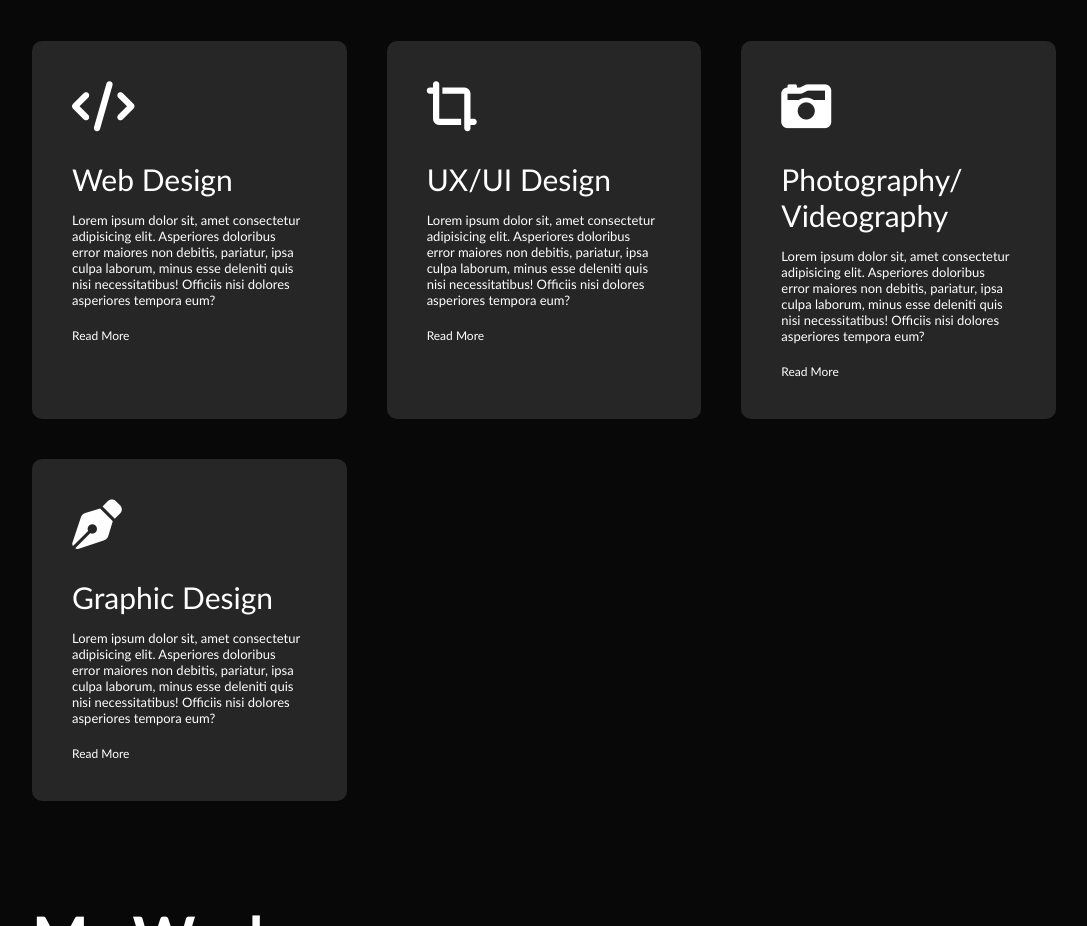
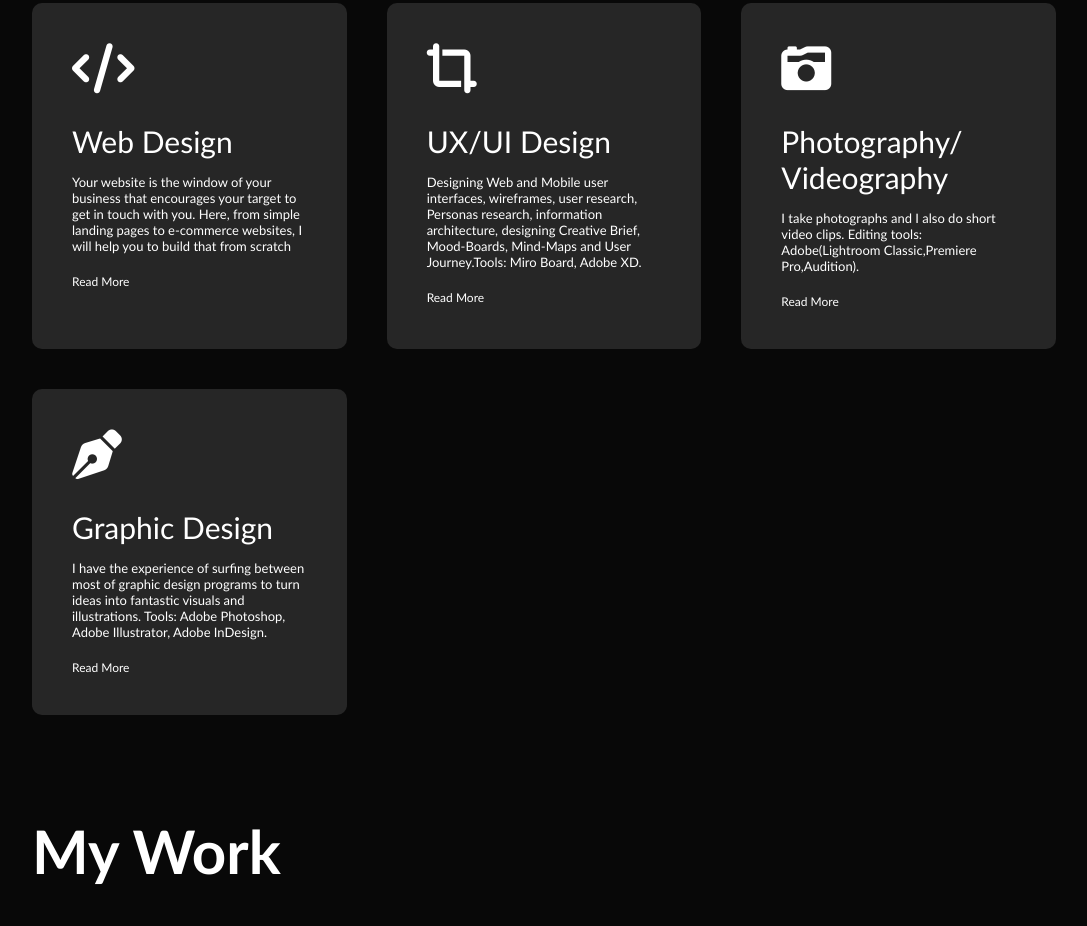
Before and after one commit to rahm0126/portfolio, a plain HTML site: page index.html in a window 1280 px wide. Shown: the part 1580-2506 px from the top of the page, without its empty margins (96-1183 px from the left). Drawn offline with Linux system fonts and the light colour scheme; files whose address does not match are found by name.

Commit message:
editing services

```diff
--- a/index.html
+++ b/index.html
@@ -39,13 +39,10 @@
         </div>
         <div class="about-col-2">
           <h1 class="sub-title">About Me</h1>
-          <p>Lorem ipsum dolor sit amet, consectetur adipiscing elit,
-            sed do eiusmod tempor incididunt ut labore et dolore magna aliqua.
-            Ut enim ad minim veniam, quis nostrud exercitation ullamco laboris
-            nisi ut aliquip ex ea commodo consequat. Duis aute irure dolor in
-            reprehenderit in voluptate velit esse cillum dolore eu fugiat nulla
-            pariatur. Excepteur sint occaecat cupidatat non proident, sunt in
-            culpa qui officia deserunt mollit anim id est laborum.
+          <p>I'm a current student in the Interactive Media Design program,
+            with a background in Industrial Engineering with hands-on experience
+            in coding,graphic design,UX/UI design, Photography and video Foundation,
+            I will help you to design and build your own website for your business.
           </p>
           <div class="tab-titles">
             <p class="tab-links active-link" onclick="opentab('skills')">Skills</p>
@@ -86,42 +83,37 @@
         <div>
           <i class="fa-solid fa-code"></i>
           <h2>Web Design</h2>
-          <p>Lorem ipsum dolor sit, amet consectetur adipisicing elit.
-            Asperiores doloribus error maiores non debitis,
-            pariatur, ipsa culpa laborum,
-            minus esse deleniti quis nisi necessitatibus!
-            Officiis nisi dolores asperiores tempora eum?</p>
+          <p>Your website is the window of your business that encourages your
+             target to get in touch with you. Here, from simple landing pages
+             to e-commerce websites, I will help you to build that from scratch</p>
             <a href="#">Read More</a>
         </div>
         <div>
           <i class="fa-solid fa-crop-simple"></i>
           <h2>UX/UI Design</h2>
-          <p>Lorem ipsum dolor sit, amet consectetur adipisicing elit.
-            Asperiores doloribus error maiores non debitis,
-            pariatur, ipsa culpa laborum,
-            minus esse deleniti quis nisi necessitatibus!
-            Officiis nisi dolores asperiores tempora eum?</p>
+          <p>Designing Web and Mobile user interfaces, wireframes, user research,
+             Personas research, information architecture, designing Creative Brief,
+             Mood-Boards, Mind-Maps and User Journey.Tools: Miro Board, Adobe XD.
+          </p>
             <a href="#">Read More</a>
         </div>
         <div>
           <i class="fa-solid fa-camera-retro"></i>
           <h2>Photography/
             Videography</h2>
-          <p>Lorem ipsum dolor sit, amet consectetur adipisicing elit.
-            Asperiores doloribus error maiores non debitis,
-            pariatur, ipsa culpa laborum,
-            minus esse deleniti quis nisi necessitatibus!
-            Officiis nisi dolores asperiores tempora eum?</p>
+          <p>
+            I take photographs and I also do short video clips.
+            Editing tools: Adobe(Lightroom Classic,Premiere Pro,Audition).
+          </p>
             <a href="#">Read More</a>
         </div>
         <div>
           <i class="fa-solid fa-pen-nib"></i>
           <h2>Graphic Design</h2>
-          <p>Lorem ipsum dolor sit, amet consectetur adipisicing elit.
-            Asperiores doloribus error maiores non debitis,
-            pariatur, ipsa culpa laborum,
-            minus esse deleniti quis nisi necessitatibus!
-            Officiis nisi dolores asperiores tempora eum?</p>
+          <p>I have the experience of surfing between most of graphic design programs
+            to turn ideas into fantastic visuals and illustrations.
+            Tools: Adobe Photoshop, Adobe Illustrator, Adobe InDesign.
+          </p>
             <a href="#">Read More</a>
         </div>
        </div>
```
